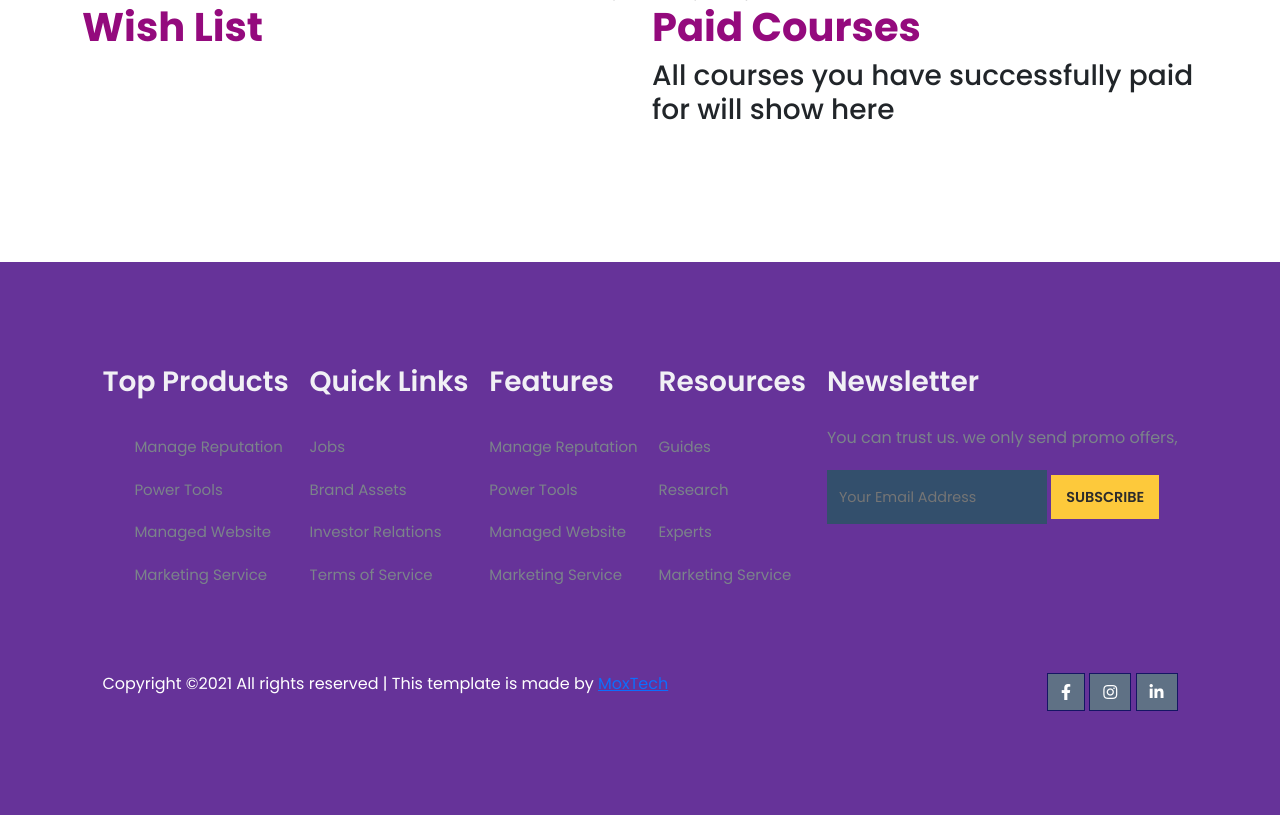
After one commit to MayowaFunmi/jtalks-ecommerce, a Django app: page /course/user_library/ in a window 1280 px wide. The commit adds this page. Shown: the part 183-998 px from the top of the page. Run offline with Django 3.2, Linux system fonts and the light colour scheme; the visitor is signed in with stand-in values (Sample User, id 1); some libraries are stand-ins or nearby versions.

Commit message:
added user library page

```diff
--- /dev/null
+++ b/courses/templates/courses/content/user_library.html
@@ -0,0 +1,30 @@
+{% extends 'jtalks/base.html' %}
+{%load static%}
+
+{% block content %}
+  <div>
+    <center>Welcome to your library, {{ request.user.username }}</center>
+  </div>
+  <div class="container">
+    <div class="row">
+      <div class="col-6">
+        <h1>Wish List</h1>
+        {% for library in my_library %}
+          {% if not library.paid %}
+            {{ library }}<br>
+          {% endif %}
+        {% endfor %}
+      </div>
+
+      <div class="col-6">
+        <h1>Paid Courses</h1>
+        <h3>All courses you have successfully paid for will show here</h3>
+        {% for library in my_library %}
+          {% if library.paid %}
+            {{ library }}
+          {% endif %}
+        {% endfor %}
+      </div>
+  </div>
+  </div>
+{% endblock %}
--- a/courses/urls.py
+++ b/courses/urls.py
@@ -9,4 +9,6 @@ urlpatterns = [
     path('<int:id>/<slug:slug>/', views.course_detail, name='course_detail'),
     path('save_review/', views.SaveReview.as_view(), name='save_review'),
     path('load_more_review/', views.load_more_review, name='load_more_review'),
+    path('create_user_library/', views.UserCourse.as_view(), name='user_library'),
+    path('user_library/', views.user_library, name='user_library')
 ]
--- a/courses/views.py
+++ b/courses/views.py
@@ -1,10 +1,13 @@
+from django.contrib.auth import get_user_model
+from django.contrib.auth.decorators import login_required
 from django.http import JsonResponse
 from django.shortcuts import render, get_object_or_404
 from django.template.loader import render_to_string
 from django.views import generic, View
 from .forms import ReviewAdd
-from .models import Category, Courses, CourseReview
+from .models import Category, Courses, CourseReview, UserLibrary
 
+User = get_user_model()
 
 # # Create your views here.
 # class CourseListView(generic.ListView):
@@ -86,8 +89,6 @@ class SaveReview(View):
         data = {
             'course': course
         }
-        print(data)
-
         return JsonResponse(data)
 
 
@@ -99,3 +100,31 @@ def load_more_review(request):
     data = CourseReview.objects.filter(course=course).order_by('-id')[offset:offset+limit]
     t = render_to_string('courses/more_review.html', {'data': data})
     return JsonResponse({'data': t})
+
+
+class UserCourse(View):
+    def get(self, request):
+        #user_id = request.GET.get('user_id', None)
+        id = request.GET.get('id', None)
+        #price = request.GET.get('price', None)
+        course = Courses.objects.get(id=id)
+        data = {}
+        x = UserLibrary.objects.filter(user=request.user, courses__id=id)
+        if x:
+            data['error'] = 'You already have this course in your library'
+            return JsonResponse(data)
+        else:
+            user_library = UserLibrary(user=request.user)
+            user_library.save()
+            user_library.courses.add(course)
+
+            library = UserLibrary.objects.get(id=user_library.id)
+            lib_course = list(library.courses.values_list())
+            data['courses'] = lib_course
+            return JsonResponse(data)
+
+
+@login_required
+def user_library(request):
+    my_library = UserLibrary.objects.all()
+    return render(request, 'courses/content/user_library.html', {'my_library': my_library})
--- a/jtalks/templates/jtalks/base.html
+++ b/jtalks/templates/jtalks/base.html
@@ -38,8 +38,17 @@
           <li><a href="about.html">About</a></li>
           <li><a href="{% url 'forum:post_list' %}">Blog</a></li>
           <li><a href="{% url 'forum:post_new' %}">{% block blog_new %}{% endblock blog_new %}</a></li>
-          <li><a href="#">Products</a></li>
           <li><a href="contact.html">Contact</a></li>
+          <li>
+            <div class="dropdown">
+              <button class="dropbtn">Menu</button>
+              <div class="dropdown-content">
+                <a href="#">Courses (PDF)</a>
+                <a href="#">Courses (Video)</a>
+                <a href="#products_list">Products (hoodies and t-shirt)</a>
+              </div>
+            </div>
+          </li>
           {% if request.user.is_authenticated %}
             <li>
               <div class="dropdown">
--- a/jtalks/templates/jtalks/home.html
+++ b/jtalks/templates/jtalks/home.html
@@ -52,7 +52,7 @@
       {% endfor %}
 
       <!--Start Products List Section -->
-      <div class="products">
+      <div class="products" id="products_list">
         <h1>Our Popular Products</h1>
         <div class="products-cards" style="display: flex; flex-direction: row">
           {% for product in products %}
```
Also changed, not shown: courses/models.py (+9 -7 lines), courses/templates/courses/content/detail.html (+10 -4 lines), jtalks/static/jtalks/home.js (+24 -6 lines), courses/migrations/0010_auto_20211209_1831.py (added), courses/migrations/0011_alter_userlibrary_user.py (added), courses/migrations/0012_auto_20211209_1856.py (added), courses/migrations/0013_auto_20211209_1923.py (added), courses/migrations/0014_alter_userlibrary_user.py (added).
